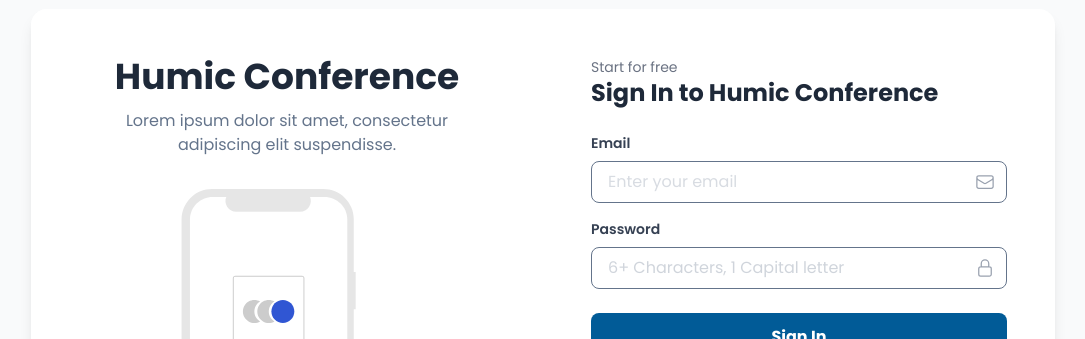
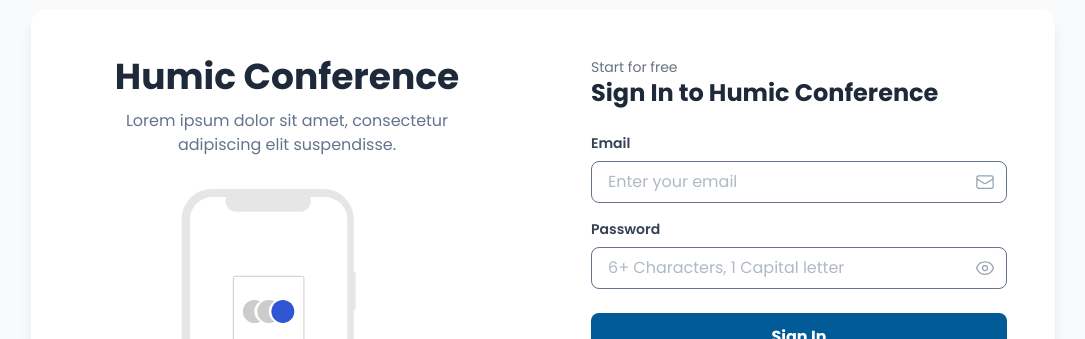
Before and after one commit to fatraelkarizm/HumicConference-FE, a Next.js app: page /login/page in a window 1280 px wide. Shown: the part 102-441 px from the top of the page, without its empty margins (97-1182 px from the left). Built offline with nearby package versions, Linux system fonts and the light colour scheme; no server answers.

Commit message:
Add useState Password for Visible and Invisible Password

```diff
--- a/src/pages/login/page.tsx
+++ b/src/pages/login/page.tsx
@@ -2,7 +2,7 @@
 import Image from 'next/image';
 import Link from 'next/link';
 import { useRouter } from 'next/router';
-import { EnvelopeIcon, LockClosedIcon } from '@heroicons/react/24/outline';
+import { EnvelopeIcon, EyeIcon, EyeSlashIcon } from '@heroicons/react/24/outline';
 import { loginUser } from '@/lib/LoginApi';
 import type { LoginPayload } from '@/types/auth';
 
@@ -12,7 +12,9 @@
   const [email, setEmail] = useState('');
   const [password, setPassword] = useState('');
 
-  // State untuk loading dan pesan error
+  // PERUBAHAN: State baru untuk visibilitas password
+  const [showPassword, setShowPassword] = useState(false);
+
   const [loading, setLoading] = useState(false);
   const [error, setError] = useState<string | null>(null);
 
@@ -35,7 +37,7 @@
   };
 
   return (
-     // @message: halaman login akan fetching data dari backend
+    // @message: halaman login akan fetching data dari backend
     <main className="flex items-center justify-center min-h-screen bg-gray-50">
       <div className="flex w-full max-w-5xl mx-4 bg-white rounded-2xl shadow-lg overflow-hidden">
 
@@ -63,11 +65,9 @@
           </h2>
 
           {/* Form */}
-
           <form onSubmit={handleSubmit}>
 
-          {/* Email Field */}
-
+            {/* Email Field */}
             <div className="mb-4">
               <label htmlFor="email" className="block text-gray-700 text-sm font-semibold mb-2">Email</label>
               <div className="relative">
@@ -79,26 +79,33 @@
                   placeholder="Enter your email"
                   value={email}
                   onChange={(e) => setEmail(e.target.value)}
-                  className="w-full pr-10 pl-4 py-2 border rounded-lg focus:outline-none focus:ring-2 focus:ring-blue-500 text-[#64748B] placeholder:text-[#64748B placeholder:opacity-50"
+                  className="w-full pr-10 pl-4 py-2 border rounded-lg focus:outline-none focus:ring-2 focus:ring-blue-500 text-[#64748B] placeholder:text-[#64748B] placeholder:opacity-50"
                   required
                 />
               </div>
             </div>
 
             {/* Password Field */}
-
             <div className="mb-6">
               <label htmlFor="password" className="block text-gray-700 text-sm font-semibold mb-2">Password</label>
               <div className="relative">
-                <div className="absolute inset-y-0 right-0 flex items-center pr-3 pointer-events-none">
-                  <LockClosedIcon className="h-5 w-5 text-gray-400" />
+                <div
+                  className="absolute inset-y-0 right-0 flex items-center pr-3 cursor-pointer"
+                  onClick={() => setShowPassword(!showPassword)}
+                >
+                  {showPassword ? (
+                    <EyeSlashIcon className="h-5 w-5 text-gray-400" />
+                  ) : (
+                    <EyeIcon className="h-5 w-5 text-gray-400" />
+                  )}
                 </div>
                 <input
-                  type="password" id="password" name="password"
+                  type={showPassword ? 'text' : 'password'}
+                  id="password" name="password"
                   placeholder="6+ Characters, 1 Capital letter"
                   value={password}
                   onChange={(e) => setPassword(e.target.value)}
-                  className="w-full pr-10 pl-4 py-2 border rounded-lg focus:outline-none focus:ring-2 focus:ring-blue-500 text-[#64748B] placeholder:text-[#64748B] placeholder:opacity-30"
+                  className="w-full pr-10 pl-4 py-2 border rounded-lg focus:outline-none focus:ring-2 focus:ring-blue-500 text-[#64748B] placeholder:text-[#64748B] placeholder:opacity-50"
                   required
                 />
               </div>
```
